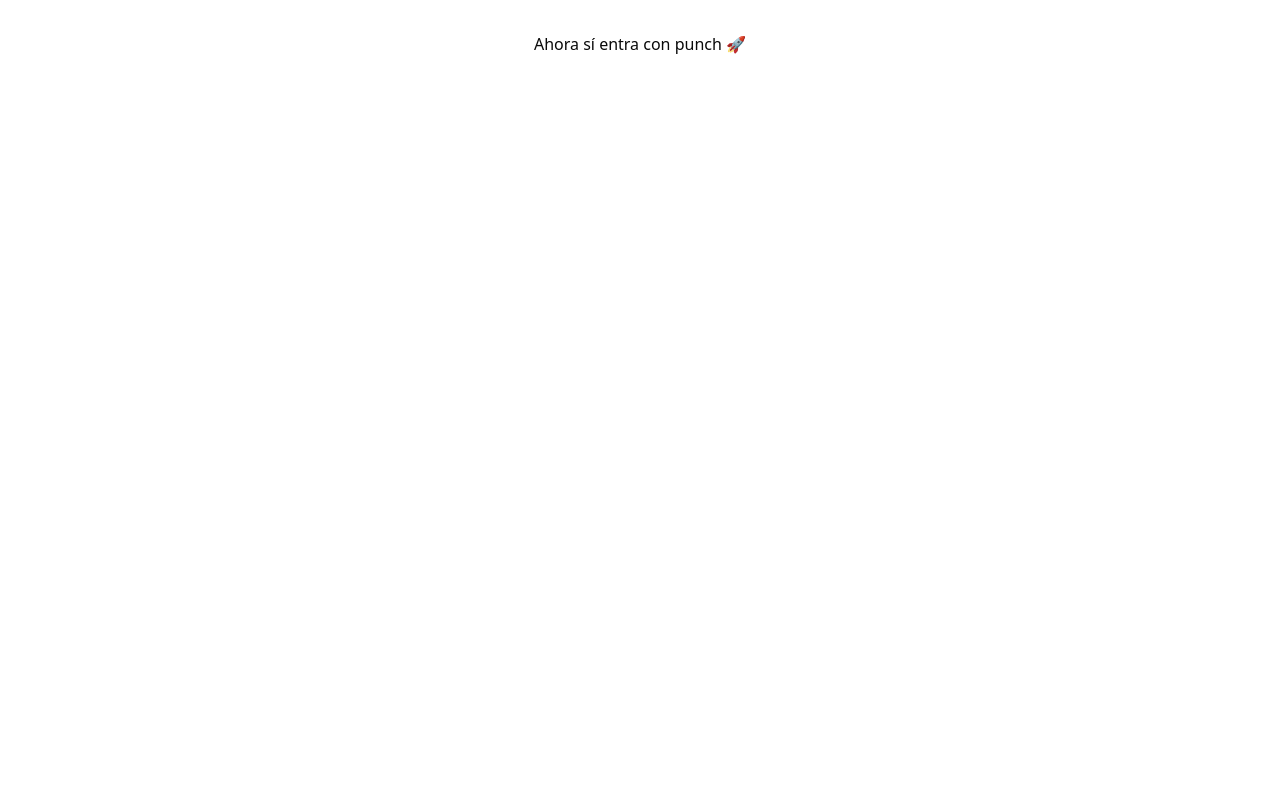
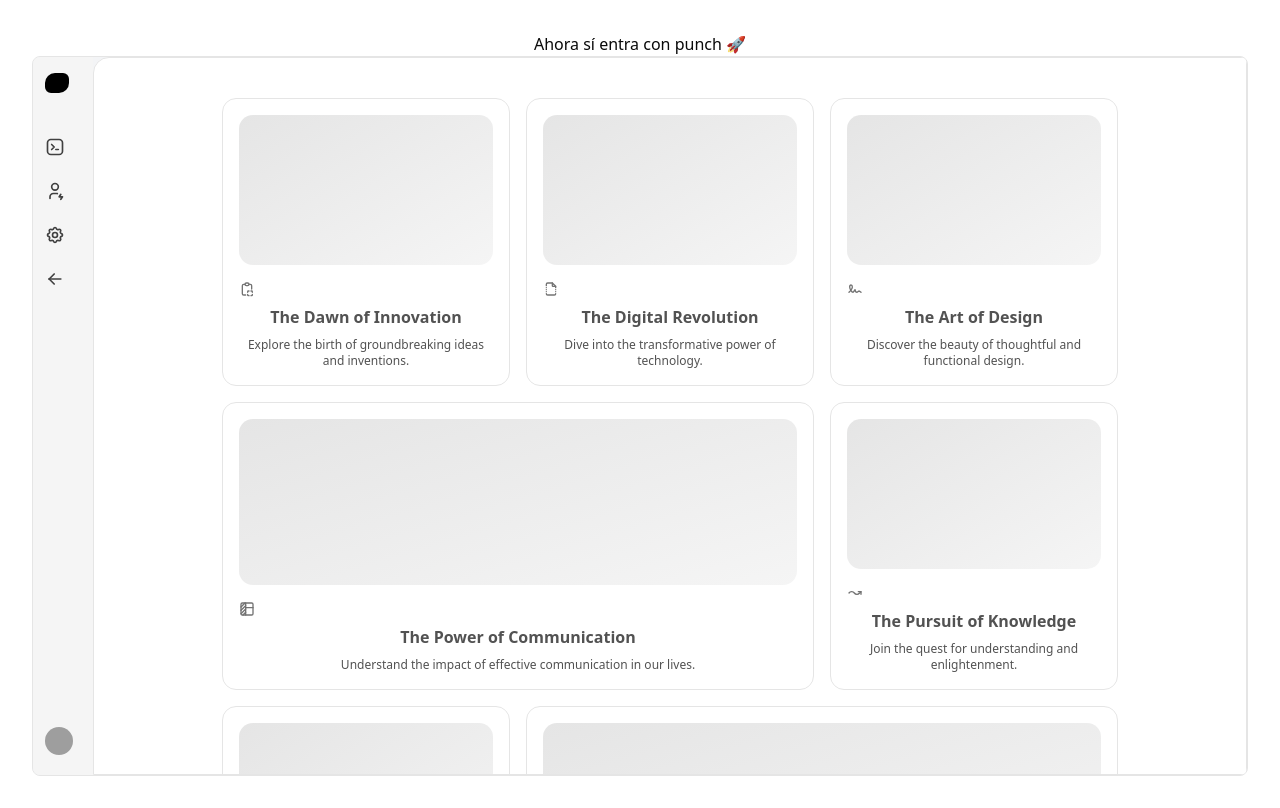
Before and after one commit to Luis150228/eut_template, a React (Vite) app: page / in a window 1280 px wide. Built offline with nearby package versions, Linux system fonts and the light colour scheme; grey boxes are pictures that could not be loaded.

Commit message:
Menu Funcional y Grid Bento Agregado

```diff
--- a/package.json
+++ b/package.json
@@ -13,6 +13,7 @@
     "@tabler/icons-react": "^3.34.1",
     "class-variance-authority": "^0.7.1",
     "clsx": "^2.1.1",
+    "framer-motion": "^12.23.12",
     "lucide-react": "^0.542.0",
     "motion": "^12.23.12",
     "react": "^19.1.1",
@@ -22,8 +23,8 @@
   "devDependencies": {
     "@eslint/js": "^9.34.0",
     "@tailwindcss/vite": "^4.1.13",
-    "@types/react": "^19.1.10",
-    "@types/react-dom": "^19.1.7",
+    "@types/react": "^19.1.12",
+    "@types/react-dom": "^19.1.9",
     "@vitejs/plugin-react": "^5.0.0",
     "eslint": "^9.34.0",
     "eslint-plugin-react": "^7.37.5",
@@ -32,6 +33,7 @@
     "globals": "^16.3.0",
     "tailwindcss": "^4.1.13",
     "tailwindcss-animate": "^1.0.7",
+    "typescript": "^5.9.2",
     "vite": "^7.1.2"
   }
 }
--- a/src/App.jsx
+++ b/src/App.jsx
@@ -1,9 +1,11 @@
 import './App.css';
+import { SidebarDemo } from './components/aceternity/SidebarDemo';
 
 function App() {
 	return (
 		<>
 			<div className='enter'>Ahora sí entra con punch 🚀</div>
+			<SidebarDemo />
 		</>
 	);
 }
--- /dev/null
+++ b/src/components/aceternity/BentoGrid.jsx
@@ -0,0 +1,75 @@
+import React from 'react';
+import { BentoGrid, BentoGridItem } from '../ui/bento-grid';
+import {
+	IconArrowWaveRightUp,
+	IconBoxAlignRightFilled,
+	IconBoxAlignTopLeft,
+	IconClipboardCopy,
+	IconFileBroken,
+	IconSignature,
+	IconTableColumn,
+} from '@tabler/icons-react';
+
+export function BentoGridDemo() {
+	return (
+		<BentoGrid className='max-w-4xl mx-auto'>
+			{items.map((item, i) => (
+				<BentoGridItem
+					key={i}
+					title={item.title}
+					description={item.description}
+					header={item.header}
+					icon={item.icon}
+					className={i === 3 || i === 6 ? 'md:col-span-2' : ''}
+				/>
+			))}
+		</BentoGrid>
+	);
+}
+const Skeleton = () => (
+	<div className='flex flex-1 w-full h-full min-h-[6rem] rounded-xl bg-gradient-to-br from-neutral-200 dark:from-neutral-900 dark:to-neutral-800 to-neutral-100'></div>
+);
+const items = [
+	{
+		title: 'The Dawn of Innovation',
+		description: 'Explore the birth of groundbreaking ideas and inventions.',
+		header: <Skeleton />,
+		icon: <IconClipboardCopy className='h-4 w-4 text-neutral-500' />,
+	},
+	{
+		title: 'The Digital Revolution',
+		description: 'Dive into the transformative power of technology.',
+		header: <Skeleton />,
+		icon: <IconFileBroken className='h-4 w-4 text-neutral-500' />,
+	},
+	{
+		title: 'The Art of Design',
+		description: 'Discover the beauty of thoughtful and functional design.',
+		header: <Skeleton />,
+		icon: <IconSignature className='h-4 w-4 text-neutral-500' />,
+	},
+	{
+		title: 'The Power of Communication',
+		description: 'Understand the impact of effective communication in our lives.',
+		header: <Skeleton />,
+		icon: <IconTableColumn className='h-4 w-4 text-neutral-500' />,
+	},
+	{
+		title: 'The Pursuit of Knowledge',
+		description: 'Join the quest for understanding and enlightenment.',
+		header: <Skeleton />,
+		icon: <IconArrowWaveRightUp className='h-4 w-4 text-neutral-500' />,
+	},
+	{
+		title: 'The Joy of Creation',
+		description: 'Experience the thrill of bringing ideas to life.',
+		header: <Skeleton />,
+		icon: <IconBoxAlignTopLeft className='h-4 w-4 text-neutral-500' />,
+	},
+	{
+		title: 'The Spirit of Adventure',
+		description: 'Embark on exciting journeys and thrilling discoveries.',
+		header: <Skeleton />,
+		icon: <IconBoxAlignRightFilled className='h-4 w-4 text-neutral-500' />,
+	},
+];
--- /dev/null
+++ b/src/components/aceternity/Dashboard.jsx
@@ -0,0 +1,17 @@
+import { BentoGridDemo } from './BentoGrid';
+
+const Dashboard = () => {
+	return (
+		// ocupa el espacio disponible junto al sidebar y permite que su hijo scrollee
+		<section className='flex flex-1 min-h-0'>
+			<div className='flex flex-1 min-h-0 w-full flex-col rounded-tl-2xl border border-neutral-200 bg-white dark:border-neutral-700 dark:bg-neutral-900'>
+				{/* Aquí vive el SCROLL */}
+				<div className='flex-1 min-h-0 overflow-y-auto p-2 md:p-10'>
+					<BentoGridDemo />
+				</div>
+			</div>
+		</section>
+	);
+};
+
+export default Dashboard;
--- /dev/null
+++ b/src/components/aceternity/Logo.jsx
@@ -0,0 +1,17 @@
+import { motion } from 'framer-motion';
+const Logo = () => {
+	return (
+		<a
+			href='#'
+			className='relative z-20 flex items-center space-x-2 py-1 text-sm font-normal text-black'>
+			<div className='h-5 w-6 shrink-0 rounded-tl-lg rounded-tr-sm rounded-br-lg rounded-bl-sm bg-black dark:bg-white' />
+			<motion.span
+				initial={{ opacity: 0 }}
+				animate={{ opacity: 1 }}
+				className='font-medium whitespace-pre text-black dark:text-white'>
+				Acet Labs
+			</motion.span>
+		</a>
+	);
+};
+export default Logo;
--- /dev/null
+++ b/src/components/aceternity/LogoIcon.jsx
@@ -0,0 +1,11 @@
+const LogoIcon = () => {
+	return (
+		<a
+			href='#'
+			className='relative z-20 flex items-center space-x-2 py-1 text-sm font-normal text-black'>
+			<div className='h-5 w-6 shrink-0 rounded-tl-lg rounded-tr-sm rounded-br-lg rounded-bl-sm bg-black dark:bg-white' />
+		</a>
+	);
+};
+
+export default LogoIcon;
--- /dev/null
+++ b/src/components/aceternity/SidebarDemo.jsx
@@ -0,0 +1,78 @@
+'use client';
+import React, { useState } from 'react';
+import { Sidebar, SidebarBody, SidebarLink } from '../ui/sidebar';
+import { IconArrowLeft, IconBrandTabler, IconSettings, IconUserBolt } from '@tabler/icons-react';
+import { cn } from '@/lib/utils';
+import Logo from './Logo.jsx';
+import LogoIcon from './LogoIcon.jsx';
+import Dashboard from './Dashboard.jsx';
+
+export function SidebarDemo() {
+	const links = [
+		{
+			label: 'Dashboard',
+			href: '#',
+			icon: <IconBrandTabler className='h-5 w-5 shrink-0 text-neutral-700 dark:text-neutral-200' />,
+		},
+		{
+			label: 'Profile',
+			href: '#',
+			icon: <IconUserBolt className='h-5 w-5 shrink-0 text-neutral-700 dark:text-neutral-200' />,
+		},
+		{
+			label: 'Settings',
+			href: '#',
+			icon: <IconSettings className='h-5 w-5 shrink-0 text-neutral-700 dark:text-neutral-200' />,
+		},
+		{
+			label: 'Logout',
+			href: '#',
+			icon: <IconArrowLeft className='h-5 w-5 shrink-0 text-neutral-700 dark:text-neutral-200' />,
+		},
+	];
+	const [open, setOpen] = useState(false);
+	return (
+		<div
+			className={cn(
+				'mx-auto flex w-full max-w-7xl flex-1 flex-col overflow-hidden rounded-md border border-neutral-200 bg-gray-100 md:flex-row dark:border-neutral-700 dark:bg-neutral-800',
+				// for your use case, use `h-screen` instead of `h-[60vh]`
+				'h-[90vh]'
+			)}>
+			<Sidebar
+				open={open}
+				setOpen={setOpen}>
+				<SidebarBody className='justify-between gap-10'>
+					<div className='flex flex-1 flex-col overflow-x-hidden overflow-y-auto'>
+						{open ? <Logo /> : <LogoIcon />}
+						<div className='mt-8 flex flex-col gap-2'>
+							{links.map((link, idx) => (
+								<SidebarLink
+									key={idx}
+									link={link}
+								/>
+							))}
+						</div>
+					</div>
+					<div>
+						<SidebarLink
+							link={{
+								label: 'Manu Arora',
+								href: '#',
+								icon: (
+									<img
+										src='https://assets.aceternity.com/manu.png'
+										className='h-7 w-7 shrink-0 rounded-full'
+										width={50}
+										height={50}
+										alt='Avatar'
+									/>
+								),
+							}}
+						/>
+					</div>
+				</SidebarBody>
+			</Sidebar>
+			<Dashboard />
+		</div>
+	);
+}
--- a/src/components/ui/sidebar.jsx
+++ b/src/components/ui/sidebar.jsx
@@ -1,148 +1,165 @@
-"use client";;
-import { cn } from "@/lib/utils";
-import React, { useState, createContext, useContext } from "react";
-import { AnimatePresence, motion } from "motion/react";
-import { IconMenu2, IconX } from "@tabler/icons-react";
+'use client';
+import React, { useState } from 'react';
+import { motion, AnimatePresence } from 'framer-motion';
+import { IconMenu2, IconX } from '@tabler/icons-react';
+import { cn } from '@/lib/utils';
+import { SidebarContext, useSidebar } from '@/hooks/useSidebar';
 
-const SidebarContext = createContext(undefined);
+/**
+ * Provider: si NO pasas open/setOpen por props, usa estado interno.
+ * Además, maneja peekOpen para el “hover to open” en desktop.
+ */
+export const SidebarProvider = ({ children, open: openProp, setOpen: setOpenProp, animate = true }) => {
+	const [openState, setOpenState] = useState(false);
+	const open = typeof openProp === 'boolean' ? openProp : openState;
+	const setOpen = typeof setOpenProp === 'function' ? setOpenProp : setOpenState;
 
-export const useSidebar = () => {
-  const context = useContext(SidebarContext);
-  if (!context) {
-    throw new Error("useSidebar must be used within a SidebarProvider");
-  }
-  return context;
-};
-
-export const SidebarProvider = ({
-  children,
-  open: openProp,
-  setOpen: setOpenProp,
-  animate = true
-}) => {
-  const [openState, setOpenState] = useState(false);
-
-  const open = openProp !== undefined ? openProp : openState;
-  const setOpen = setOpenProp !== undefined ? setOpenProp : setOpenState;
+	const [peekOpen, setPeekOpen] = useState(false);
 
 	return (
-    <SidebarContext.Provider value={{ open, setOpen, animate: animate }}>
+		<SidebarContext.Provider value={{ open, setOpen, animate, peekOpen, setPeekOpen }}>
 			{children}
 		</SidebarContext.Provider>
 	);
 };
 
-export const Sidebar = ({
-  children,
-  open,
-  setOpen,
-  animate
-}) => {
+/**
+ * Wrapper de conveniencia para no tener que montar el Provider afuera.
+ */
+export const Sidebar = ({ children, open, setOpen, animate = true }) => {
 	return (
-    <SidebarProvider open={open} setOpen={setOpen} animate={animate}>
+		<SidebarProvider
+			open={open}
+			setOpen={setOpen}
+			animate={animate}>
 			{children}
 		</SidebarProvider>
 	);
 };
 
-export const SidebarBody = (props) => {
-  return (
+/**
+ * Cuerpo que pinta versión desktop y mobile.
+ */
+export const SidebarBody = (props) => (
 	<>
 		<DesktopSidebar {...props} />
-      <MobileSidebar {...(props)} />
+		<MobileSidebar {...props} />
 	</>
+);
+
+/**
+ * Sidebar en escritorio con “hover to open”.
+ * - Sin botón. Abre al pasar el mouse; cierra al salir.
+ * - FIX: el contenedor de children es ahora flex-col para que `mt-auto` funcione.
+ */
+export const DesktopSidebar = ({ className, children, ...props }) => {
+	const { open, animate, peekOpen, setPeekOpen } = useSidebar();
+	const isOpen = open || peekOpen;
+
+	return (
+		<motion.aside
+			className={cn(
+				'h-full px-3 py-3 hidden md:flex md:flex-col bg-neutral-100 dark:bg-neutral-800 w-[300px] shrink-0',
+				className
+			)}
+			onMouseEnter={() => setPeekOpen(true)}
+			onMouseLeave={() => setPeekOpen(false)}
+			animate={{ width: animate ? (isOpen ? 300 : 60) : 300 }}
+			transition={{ duration: 0.25, ease: 'easeInOut' }}
+			{...props}>
+			{/* FIX: este wrapper ahora es flex-col para soportar `mt-auto` en el último bloque (user card) */}
+			<div className='flex flex-1 flex-col overflow-y-auto min-h-0'>{children}</div>
+		</motion.aside>
 	);
 };
 
-export const DesktopSidebar = ({
-  className,
-  children,
-  ...props
-}) => {
-  const { open, setOpen, animate } = useSidebar();
+/**
+ * Sidebar en mobile (overlay con AnimatePresence).
+ * - FIX: también aquí el wrapper interior es flex-col por si usas `mt-auto` en el user card.
+ */
+export const MobileSidebar = ({ className, children, ...props }) => {
+	const { open, setOpen } = useSidebar();
+
 	return (
-    <>
-      <motion.div
+		<div
 			className={cn(
-          "h-full px-4 py-4 hidden  md:flex md:flex-col bg-neutral-100 dark:bg-neutral-800 w-[300px] shrink-0",
+				'h-10 px-4 py-4 flex md:hidden items-center justify-between bg-neutral-100 dark:bg-neutral-800 w-full',
 				className
 			)}
-        animate={{
-          width: animate ? (open ? "300px" : "60px") : "300px",
-        }}
-        onMouseEnter={() => setOpen(true)}
-        onMouseLeave={() => setOpen(false)}
 			{...props}>
-        {children}
-      </motion.div>
-    </>
-  );
-};
+			{/* Botón hamburguesa en mobile */}
+			<div className='flex justify-end z-20 w-full'>
+				<button
+					type='button'
+					aria-label={open ? 'Cerrar sidebar' : 'Abrir sidebar'}
+					onClick={() => setOpen(!open)}
+					className={cn(
+						'inline-flex items-center justify-center rounded-md p-2',
+						'hover:bg-neutral-200 dark:hover:bg-neutral-700 transition',
+						'text-neutral-800 dark:text-neutral-200'
+					)}>
+					{open ? <IconX size={18} /> : <IconMenu2 size={18} />}
+				</button>
+			</div>
 
-export const MobileSidebar = ({
-  className,
-  children,
-  ...props
-}) => {
-  const { open, setOpen } = useSidebar();
-  return (
-    <>
-      <div
-        className={cn(
-          "h-10 px-4 py-4 flex flex-row md:hidden  items-center justify-between bg-neutral-100 dark:bg-neutral-800 w-full"
-        )}
-        {...props}>
-        <div className="flex justify-end z-20 w-full">
-          <IconMenu2
-            className="text-neutral-800 dark:text-neutral-200"
-            onClick={() => setOpen(!open)} />
-        </div>
 			<AnimatePresence>
 				{open && (
 					<motion.div
-              initial={{ x: "-100%", opacity: 0 }}
+						initial={{ x: '-100%', opacity: 0 }}
 						animate={{ x: 0, opacity: 1 }}
-              exit={{ x: "-100%", opacity: 0 }}
-              transition={{
-                duration: 0.3,
-                ease: "easeInOut",
-              }}
+						exit={{ x: '-100%', opacity: 0 }}
+						transition={{ duration: 0.25, ease: 'easeInOut' }}
 						className={cn(
-                "fixed h-full w-full inset-0 bg-white dark:bg-neutral-900 p-10 z-[100] flex flex-col justify-between",
-                className
+							'fixed inset-0 h-full w-full bg-white dark:bg-neutral-900 p-10 z-[100] flex flex-col justify-between'
 						)}>
-              <div
-                className="absolute right-10 top-10 z-50 text-neutral-800 dark:text-neutral-200"
-                onClick={() => setOpen(!open)}>
-                <IconX />
+						<div className='absolute right-4 top-4'>
+							<button
+								type='button'
+								aria-label='Cerrar sidebar'
+								onClick={() => setOpen(false)}
+								className={cn(
+									'inline-flex items-center justify-center rounded-md p-2',
+									'hover:bg-neutral-200 dark:hover:bg-neutral-700 transition',
+									'text-neutral-800 dark:text-neutral-200'
+								)}>
+								<IconX size={18} />
+							</button>
 						</div>
-              {children}
+
+						{/* FIX: flex-col para soportar `mt-auto` del user card en mobile */}
+						<div className='mt-8 flex flex-1 flex-col overflow-y-auto min-h-0'>{children}</div>
 					</motion.div>
 				)}
 			</AnimatePresence>
 		</div>
-    </>
 	);
 };
 
-export const SidebarLink = ({
-  link,
-  className,
-  ...props
-}) => {
-  const { open, animate } = useSidebar();
+/**
+ * Link del sidebar (colapsa el label cuando está cerrado).
+ * Usa open || peekOpen para decidir si muestra el texto.
+ */
+export const SidebarLink = ({ link, className = '', ...props }) => {
+	const { open, animate, peekOpen } = useSidebar();
+	const isOpen = open || peekOpen;
+
 	return (
 		<a
 			href={link.href}
-      className={cn("flex items-center justify-start gap-2  group/sidebar py-2", className)}
+			className={cn('flex items-center justify-start gap-2 group/sidebar py-2', className)}
 			{...props}>
 			{link.icon}
 			<motion.span
+				initial={false}
 				animate={{
-          display: animate ? (open ? "inline-block" : "none") : "inline-block",
-          opacity: animate ? (open ? 1 : 0) : 1,
+					width: animate ? (isOpen ? 'auto' : 0) : 'auto',
+					opacity: animate ? (isOpen ? 1 : 0) : 1,
 				}}
-        className="text-neutral-700 dark:text-neutral-200 text-sm group-hover/sidebar:translate-x-1 transition duration-150 whitespace-pre inline-block !p-0 !m-0">
+				transition={{ duration: 0.2, ease: 'easeInOut' }}
+				className={cn(
+					'text-neutral-700 dark:text-neutral-200 text-sm transition-[opacity,width] duration-200 whitespace-pre inline-block !p-0 !m-0',
+					isOpen ? 'ml-1' : 'ml-0 overflow-hidden'
+				)}>
 				{link.label}
 			</motion.span>
 		</a>
--- /dev/null
+++ b/src/hooks/useSidebar.js
@@ -0,0 +1,15 @@
+import { createContext, useContext } from 'react';
+
+export const SidebarContext = createContext({
+	open: false, // estado “fijo” (si lo controlas por props)
+	setOpen: () => {},
+	animate: true,
+	peekOpen: false, // estado “temporal” por hover en desktop
+	setPeekOpen: () => {},
+});
+
+export const useSidebar = () => {
+	const ctx = useContext(SidebarContext);
+	if (!ctx) throw new Error('useSidebar must be used within a SidebarProvider');
+	return ctx;
+};
--- a/src/lib/utils.js
+++ b/src/lib/utils.js
@@ -0,0 +1,6 @@
+import { clsx } from 'clsx';
+import { twMerge } from 'tailwind-merge';
+
+export function cn(...inputs) {
+	return twMerge(clsx(inputs));
+}
```
Also changed, not shown: eslint.config.js (+33 -2 lines), jsconfig.json (+6 -2 lines), 2 other files (tests, documents, lock files or other folders). Lines whose indentation alone changed are shown as unchanged.
